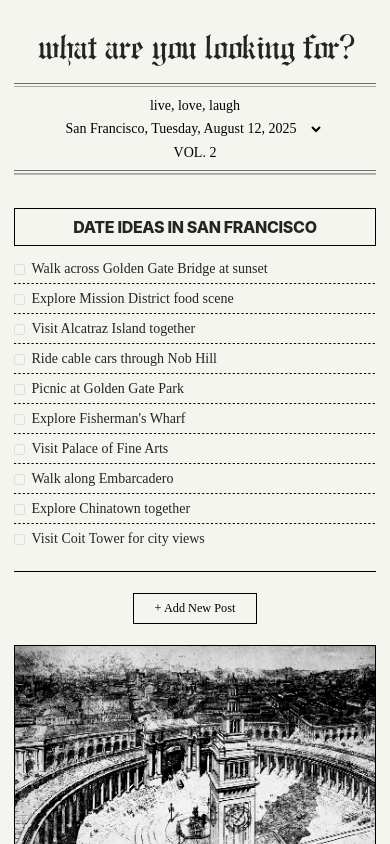
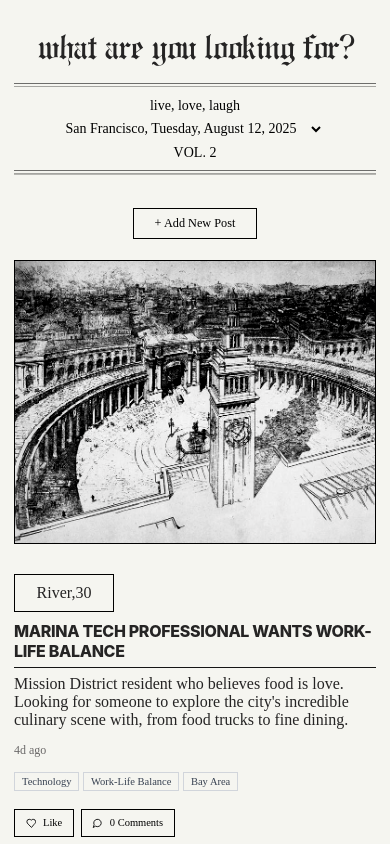
Before and after one commit to mrunal2000/Newspaperdating, a React (Create React App) app: page / in a window 390 px wide. Shown: the top 844 px of the page. Built offline with nearby package versions, Linux system fonts and the light colour scheme; a web font is replaced by a local one.

Commit message:
Move Add Post button above the post in mobile layout

```diff
--- a/src/App.tsx
+++ b/src/App.tsx
@@ -1394,10 +1394,7 @@ export default function App() {
 
           {/* Mobile Layout - Single Column Sequence */}
           <div className="flex flex-col gap-6 w-full lg:hidden">
-            {/* Date Ideas Component */}
-            <DateIdeas city={currentCity} />
-
-            {/* Add Post Button - Mobile Only */}
+            {/* Add Post Button - Mobile Only - Above the post */}
             <div className="flex justify-center">
               <Button
                 variant="newspaper"
@@ -1420,8 +1417,11 @@ export default function App() {
               />
             )}
 
-            {/* All Other Posts */}
-            {sortedCityProfiles.slice(1).map((profile) => (
+            {/* Date Ideas Component */}
+            <DateIdeas city={currentCity} />
+
+            {/* All Posts (including the first one) */}
+            {sortedCityProfiles.map((profile) => (
               <ProfileCard
                 key={profile.id}
                 profile={profile}
```
Also changed, not shown: 8 other files (tests, documents, lock files or other folders).
